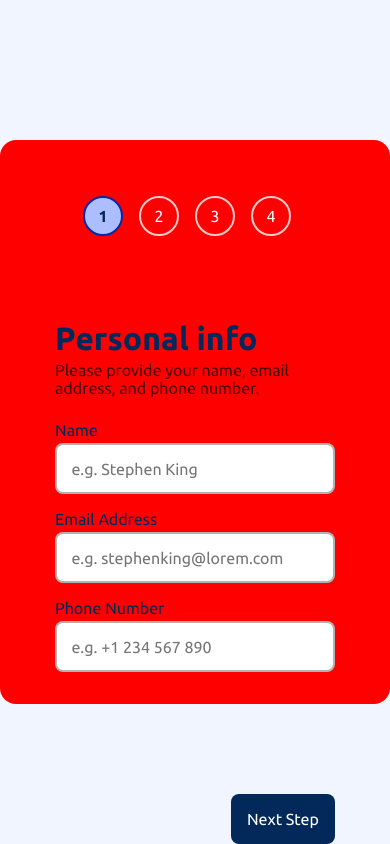
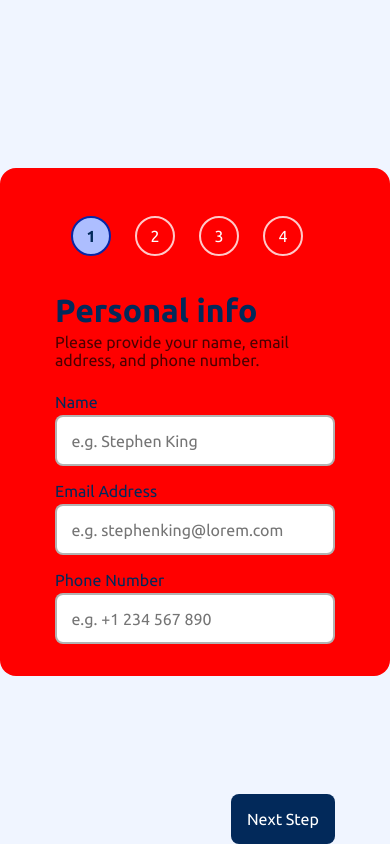
Before and after one commit to juliabush/react-multi-step-form, a React (Vite) app: page / in a window 390 px wide. Built offline with nearby package versions, Linux system fonts and the light colour scheme.

Commit message:
Commenting one of the styles

```diff
--- a/src/App.css
+++ b/src/App.css
@@ -316,13 +316,26 @@ hr {
     color: black;
     position: static;
     padding: 1rem;
-    left: 0;
-    top: 0;
   }
   .page-numbers {
     display: flex;
     position: relative;
     place-self: center;
+    padding-top: 3rem;
+    padding-bottom: 0;
+    gap: 0.5rem;
+  }
+  .billing-card {
+    display: flex;
+    flex-direction: column;
+    align-items: start;
+    width: 130px;
+    height: 167px;
+    padding: 0.75rem;
+    background-color: white;
+    border-radius: 0.5rem;
+    border: 2px solid rgba(0, 0, 0, 0.329);
+    cursor: pointer;
   }
   .step-description {
     display: none;
```
